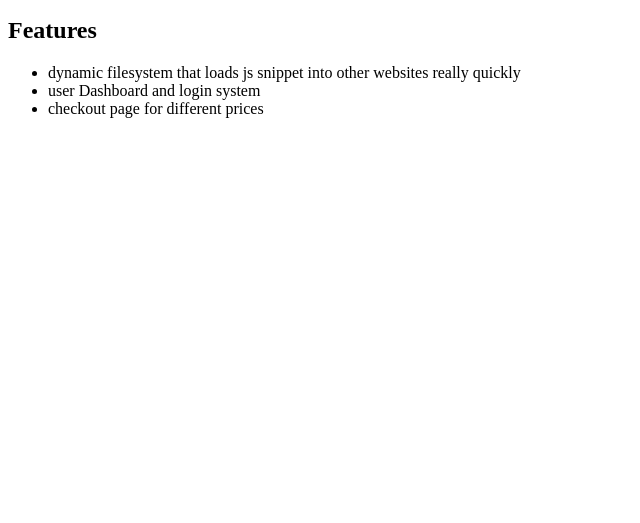
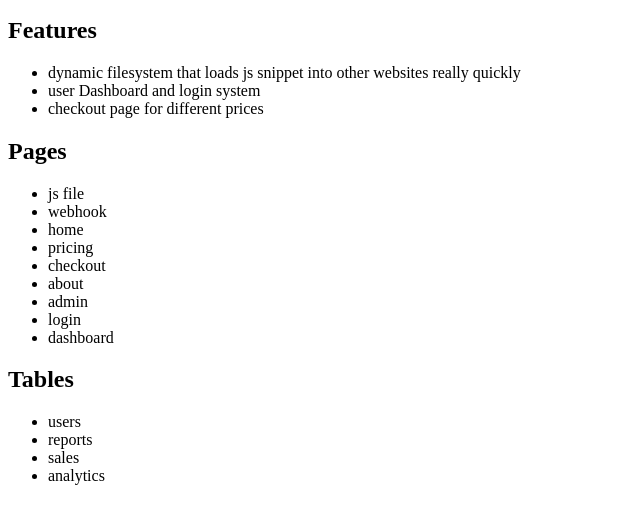
Before and after one commit to alpah121/cro, a website: page design.html in a window 1280 px wide. Shown: the part 127-650 px from the top of the page, without its empty margins (0-640 px from the left). Drawn offline with Linux system fonts and the light colour scheme.

Commit message:
added an app.js file

```diff
--- a/design.html
+++ b/design.html
@@ -11,5 +11,26 @@
 <li>user Dashboard and login system</li>
 <li>checkout page for different prices</li>
 </ul>
+
+<h2>Pages</h2>
+<ul>
+<li>js file</li>
+<li>webhook</li>
+<li>home</li>
+<li>pricing</li>
+<li>checkout</li>
+<li>about</li>
+<li>admin</li>
+<li>login</li>
+<li>dashboard</li>
+</ul>
+
+<h2>Tables</h2>
+<ul>
+<li>users</li>
+<li>reports</li>
+<li>sales</li>
+<li>analytics</li>
+</ul>
 </body>
-</hml>
+</html>
```
Also changed, not shown: app.js (added, +36 -0 lines), routes/index.js (added, +13 -0 lines).
